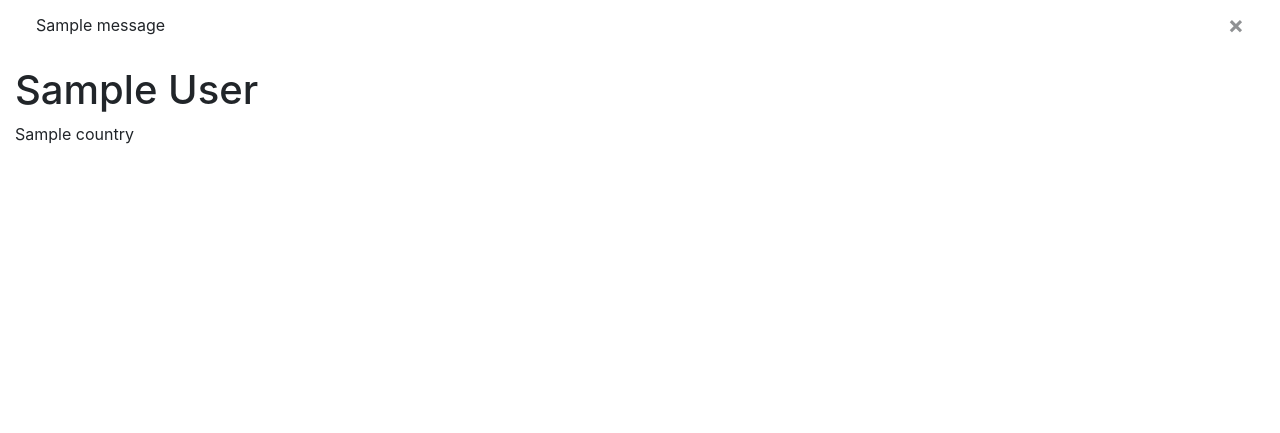
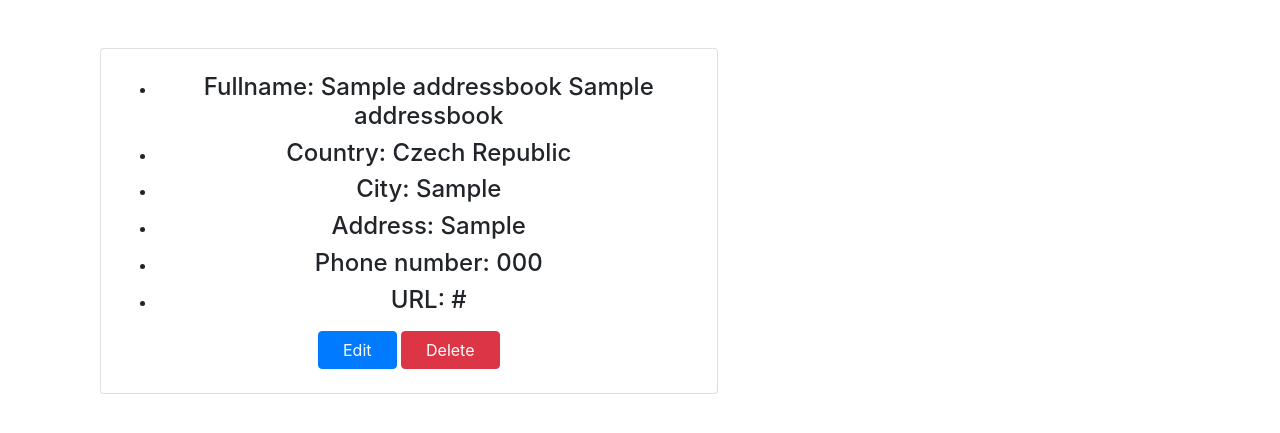
Before and after one commit to zhenyakornilov/address_book, a Django app: template main/templates/main/address_book_detail.html in a window 1280 px wide. Shown: the top 433 px of the page. Run offline with Django 3.2, Linux system fonts and the light colour scheme; tables that the repository leaves empty hold one stand-in row (values such as "Sample post"); the template is opened without the code that fills it: values that come from a table or form of the project are taken from there, most other values are stand-ins (such as "Sample title", 1, 10 or a date in 2020); one stand-in notice (Sample message) is shown.

Commit message:
added DeleteView and UpdateView

```diff
--- a/main/templates/main/address_book_detail.html
+++ b/main/templates/main/address_book_detail.html
@@ -1,5 +1,31 @@
 {% extends 'base.html' %}
+{% block head %}
+    <title>{{ address_book.first_name }} {{ address_book.last_name }}</title>
+{% endblock %}
 {% block content %}
-<h1>{{ object.first_name }} {{ object.last_name }}</h1>
-<p>{{ object.country }}</p>
+<div class="container mt-5">
+    <div class="col-md-7">
+        <div class="card p-3 py-4">
+{#            <div class="text-center">#}
+{#                 <img src="">#}
+{#            </div>#}
+            <div class="text-center">
+                <ul>
+                    <li><h4>Fullname: {{ address_book.first_name }} {{ address_book.last_name }}</h4></li>
+                    <li><h4>Country: {{ address_book.country.name }}</h4></li>
+                    <li><h4>City: {{ address_book.city }}</h4></li>
+                    <li><h4>Address: {{ address_book.street }}</h4></li>
+                    <li><h4>Phone number: {{ address_book.phone_number }}</h4></li>
+                    <li><h4>URL: {{ address_book.url }}</h4></li>
+
+                </ul>
+                <div>
+                    <a href {% url 'edit-contact' address_book.pk %}><button class="btn btn-primary px-4">Edit</button></a>
+                    <a href {% url 'delete-contact' address_book.pk %}><button class="btn btn-danger px-4 ms-3">Delete</button></a>
+                </div>
+
+            </div>
+        </div>
+    </div>
+</div>
 {% endblock %}
--- a/main/templates/main/address_book_list.html
+++ b/main/templates/main/address_book_list.html
@@ -20,6 +20,8 @@
             <th scope="col">City</th>
             <th scope="col">Address</th>
             <th scope="col">Link</th>
+            <th scope="col"></th>
+            <th scope="col"></th>
         </thead>
         <tbody>
             {% for record in filter.qs %}
@@ -30,7 +32,9 @@
                     <td>{{ record.country }}</td>
                     <td>{{ record.city }}</td>
                     <td>{{ record.street }}</td>
-                    <td><a href="{% url 'list-records' %}">Show details</a></td>
+                    <td><a href="{% url 'watch-contact' record.pk %}">Show details</a></td>
+                    <td><a href="{% url 'edit-contact' record.pk%}">Edit</a></td>
+                    <td><a href="{% url 'delete-contact' record.pk%}">Delete</a></td>
                 </tr>
             {% endfor %}
         </tbody>
--- a/main/urls.py
+++ b/main/urls.py
@@ -6,4 +6,6 @@ urlpatterns = [
     path('', views.AddressBookCreateView.as_view(), name='address-book'),
     path('contacts/', views.AddressBookListRecords.as_view(), name='list-records'),
     path('contacts/<int:pk>/', views.AddressBookRecordDetailView.as_view(), name='watch-contact'),
+    path('contacts/edit/<int:pk>/', views.EditContactView.as_view(), name='edit-contact'),
+    path('contacts/<int:pk>/remove/', views.DeleteContactView.as_view(), name='delete-contact')
 ]
--- a/templates/base.html
+++ b/templates/base.html
@@ -16,7 +16,6 @@
 <body>
     <main>
         <div class="container-fluid">
-            {% include 'messages.html' %}
             {% block content %}
             {% endblock %}
         </div>
--- a/templates/messages.html
+++ /dev/null
@@ -1,8 +0,0 @@
-{% for message in messages %}
-  <div class="alert {{ message.tags }} alert-dismissible" role="alert">
-    <button type="button" class="close" data-dismiss="alert" aria-label="Close">
-      <span aria-hidden="true">&times;</span>
-    </button>
-    {{ message }}
-  </div>
-{% endfor %}
```
Also changed, not shown: main/forms.py (+10 -2 lines), main/templates/main/address_book_edit.html (added, +49 -0 lines), main/views.py (+19 -3 lines).
